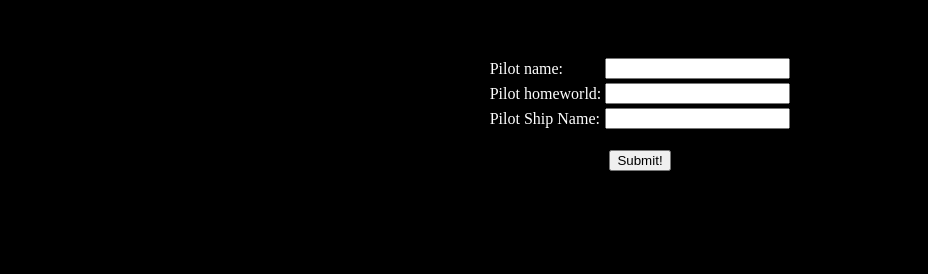
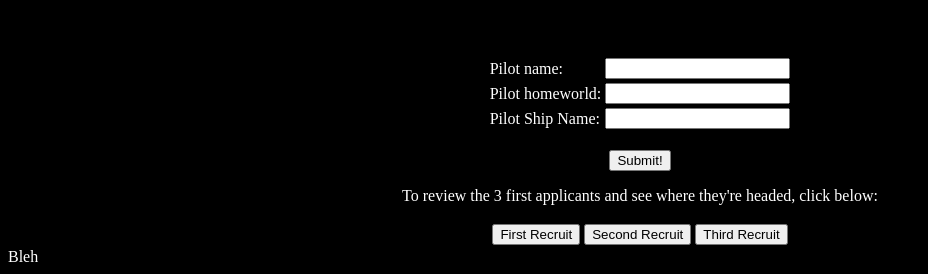
Before and after one commit to tsweber18/finalproject, a Django app: page /storyteller/ in a window 1280 px wide. Shown: the part 614-888 px from the top of the page, without its empty margins (0-928 px from the left). Before the commit the page ends 785 px from the top, so only its background shows below. Run offline with Django 3.2, Linux system fonts and the light colour scheme.

Commit message:
Ditched popup idea due to DNS errors.  Now editing a Div with the assignment.

```diff
--- a/storyteller/static/storyteller/mainstyle.css
+++ b/storyteller/static/storyteller/mainstyle.css
@@ -18,3 +18,7 @@ h1{
     text-align:center;
     font-size: 200%;
 }
+
+.centeredText{
+    text-align: center;
+}
--- a/storyteller/templates/storyteller/main.html
+++ b/storyteller/templates/storyteller/main.html
@@ -22,5 +22,14 @@
     <br/><input type="submit" value="Submit!">
     </form>
     </div>
+    <p class="centeredText">To review the 3 first applicants and see where they're headed, click below:</p>
+    <table align="center">
+        <td><button class="ship1button" onclick="document.getElementById('storyOutput').innerHTML = 'Your content';">First Recruit</button></td>
+        <td><button class="ship2button" onclick="document.getElementById('storyOutput').innerHTML = 'Your content';">Second Recruit</button></td>
+        <td><button class="ship3button" onclick="document.getElementById('storyOutput').innerHTML = 'Your content';">Third Recruit</button></td>
+    </table>
+    <div id = "storyOutput">
+        Bleh
+    </div>
     </body>
 </html>
--- a/storyteller/urls.py
+++ b/storyteller/urls.py
@@ -4,5 +4,4 @@ from . import views
 app_name = 'storyteller'
 urlpatterns = [
     url(r'^$', views.index, name='index'),
-
     ]
```
Also changed, not shown: storyteller/views.py (line endings or trailing spaces).
